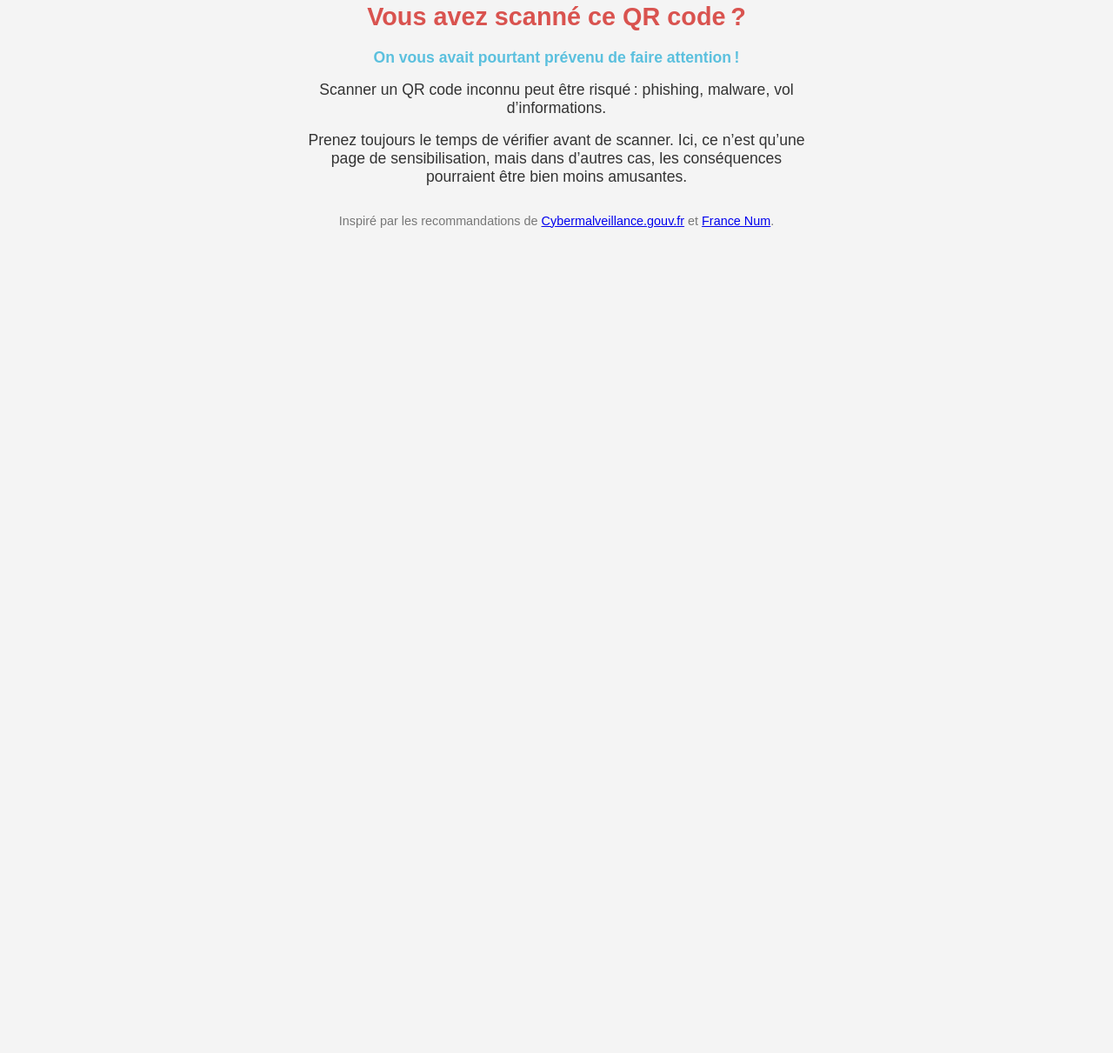
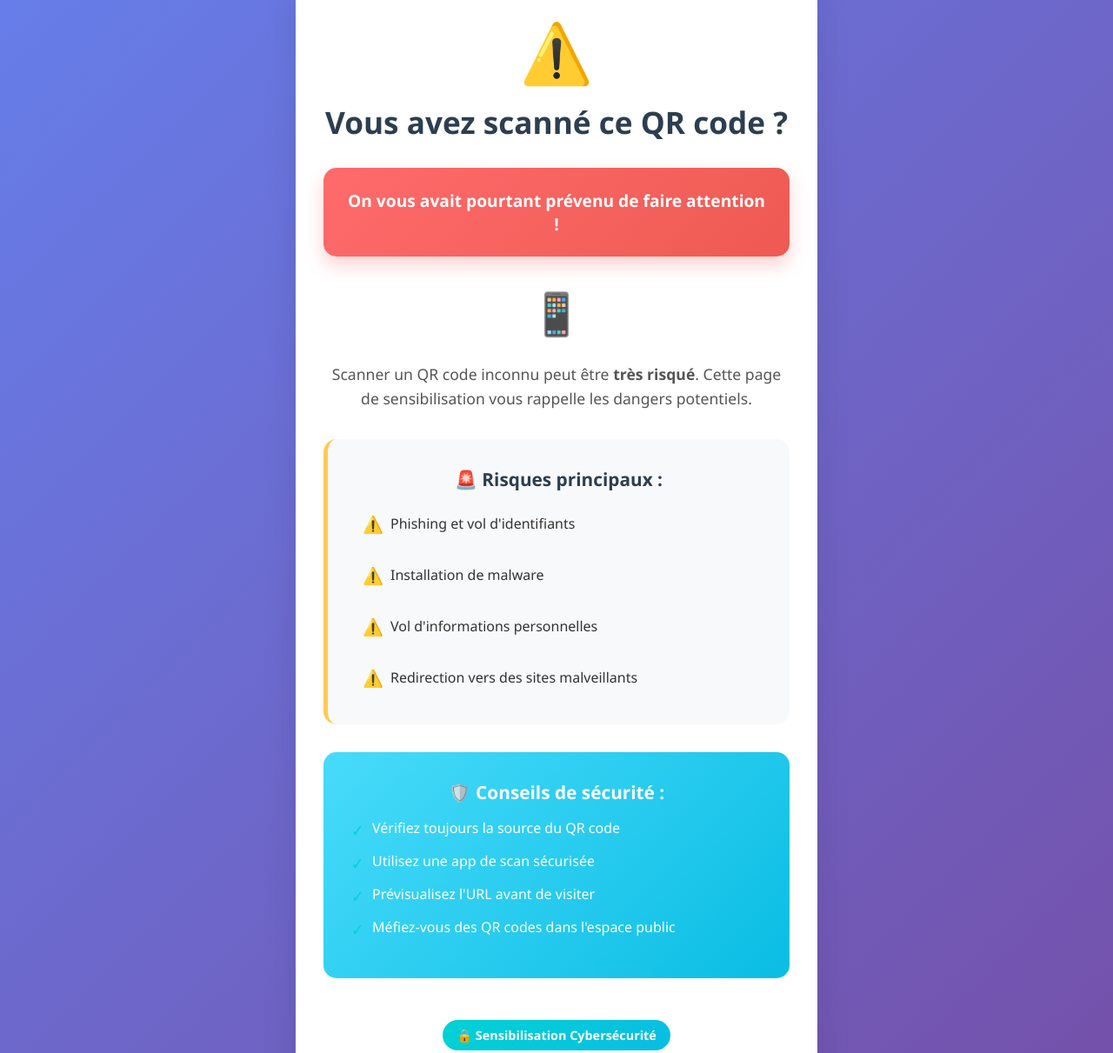
Before and after one commit to matibebeat/attention-qr, a plain HTML site: page index.html in a window 1280 px wide. Shown: the part 48-1259 px from the top of the page at 87% size. Before the commit the page ends 800 px from the top, so only its background shows below. Drawn offline with Linux system fonts and the light colour scheme.

Commit message:
ajout de style

```diff
--- a/index.html
+++ b/index.html
@@ -2,43 +2,252 @@
 <html lang="fr">
 <head>
     <meta charset="UTF-8" />
+    <meta name="viewport" content="width=device-width, initial-scale=1.0" />
     <title>Vous avez scanné ce QR code ?</title>
     <style>
+        * {
+            margin: 0;
+            padding: 0;
+            box-sizing: border-box;
+        }
+
         body {
-      font-family: Arial, sans-serif;
-      background: #f4f4f4;
+            font-family: 'Segoe UI', Tahoma, Geneva, Verdana, sans-serif;
+            background: linear-gradient(135deg, #667eea 0%, #764ba2 100%);
             color: #333;
+            min-height: 100vh;
+            display: flex;
+            align-items: center;
+            justify-content: center;
+            padding: 1rem;
+        }
+
+        .container {
+            background: white;
+            border-radius: 20px;
+            box-shadow: 0 20px 40px rgba(0, 0, 0, 0.1);
+            max-width: 600px;
+            width: 100%;
+            padding: 3rem 2rem;
+            text-align: center;
+            position: relative;
+            overflow: hidden;
+        }
+
+        .container::before {
+            content: '';
+            position: absolute;
+            top: 0;
+            left: 0;
+            right: 0;
+            height: 5px;
+            background: linear-gradient(90deg, #ff6b6b, #feca57, #48dbfb, #ff9ff3);
+        }
+
+        .warning-icon {
+            font-size: 4rem;
+            color: #ff6b6b;
+            margin-bottom: 1rem;
+            animation: pulse 2s infinite;
+        }
+
+        @keyframes pulse {
+            0% { transform: scale(1); }
+            50% { transform: scale(1.05); }
+            100% { transform: scale(1); }
+        }
+
+        h1 {
+            color: #2c3e50;
+            font-size: 2.2rem;
+            font-weight: 700;
+            margin-bottom: 1.5rem;
+            line-height: 1.2;
+        }
+
+        .alert-box {
+            background: linear-gradient(135deg, #ff6b6b, #ee5a52);
+            color: white;
+            padding: 1.5rem;
+            border-radius: 15px;
+            margin: 2rem 0;
+            font-weight: 600;
+            font-size: 1.2rem;
+            box-shadow: 0 10px 20px rgba(255, 107, 107, 0.3);
+        }
+
+        p {
+            font-size: 1.1rem;
+            line-height: 1.6;
+            margin: 1.5rem 0;
+            color: #555;
+        }
+
+        .risk-list {
+            background: #f8f9fa;
+            border-radius: 15px;
             padding: 2rem;
-      text-align: center;
-      max-width: 600px;
-      margin: auto;
+            margin: 2rem 0;
+            border-left: 5px solid #feca57;
         }
+
+        .risk-list h3 {
+            color: #2c3e50;
+            margin-bottom: 1rem;
+            font-size: 1.3rem;
+        }
+
+        .risk-items {
+            display: grid;
+            gap: 1rem;
+            text-align: left;
+        }
+
+        .risk-item {
+            display: flex;
+            align-items: center;
+            gap: 0.5rem;
+            padding: 0.5rem;
+        }
+
+        .risk-item::before {
+            content: '⚠️';
+            font-size: 1.2rem;
+        }
+
+        .tips-section {
+            background: linear-gradient(135deg, #48dbfb, #0abde3);
+            color: white;
+            padding: 2rem;
+            border-radius: 15px;
+            margin: 2rem 0;
+        }
+
+        .tips-section h3 {
+            margin-bottom: 1rem;
+            font-size: 1.3rem;
+        }
+
+        .tip {
+            text-align: left;
+            margin: 1rem 0;
+            padding-left: 1.5rem;
+            position: relative;
+        }
+
+        .tip::before {
+            content: '✓';
+            position: absolute;
+            left: 0;
+            color: #00d2d3;
+            font-weight: bold;
+            font-size: 1.2rem;
+        }
+
+        footer {
+            margin-top: 3rem;
+            padding-top: 2rem;
+            border-top: 2px solid #eee;
+            font-size: 0.9rem;
+            color: #777;
+        }
+
+        footer a {
+            color: #667eea;
+            text-decoration: none;
+            font-weight: 600;
+            transition: color 0.3s ease;
+        }
+
+        footer a:hover {
+            color: #764ba2;
+            text-decoration: underline;
+        }
+
+        .qr-icon {
+            font-size: 3rem;
+            margin: 1rem 0;
+            opacity: 0.7;
+        }
+
+        @media (max-width: 768px) {
+            .container {
+                padding: 2rem 1.5rem;
+                margin: 1rem;
+            }
+
             h1 {
-      color: #d9534f;
                 font-size: 1.8rem;
             }
-    p {
+
+            .alert-box {
                 font-size: 1.1rem;
+                padding: 1.2rem;
+            }
+
+            .warning-icon {
+                font-size: 3rem;
+            }
+        }
+
+        .security-badge {
+            display: inline-block;
+            background: linear-gradient(135deg, #00d2d3, #0abde3);
+            color: white;
+            padding: 0.5rem 1rem;
+            border-radius: 25px;
+            font-size: 0.9rem;
+            font-weight: 600;
             margin: 1rem 0;
-    }
-    .highlight {
-      font-weight: bold;
-      color: #5bc0de;
-    }
-    footer {
-      margin-top: 2rem;
-      font-size: 0.9rem;
-      color: #777;
         }
     </style>
 </head>
 <body>
-  <h1>Vous avez scanné ce QR code ?</h1>
-  <p><span class="highlight">On vous avait pourtant prévenu de faire attention !</span></p>
-  <p>Scanner un QR code inconnu peut être risqué : phishing, malware, vol d’informations.</p>
-  <p>Prenez toujours le temps de vérifier avant de scanner. Ici, ce n’est qu’une page de sensibilisation, mais dans d’autres cas, les conséquences pourraient être bien moins amusantes.</p>
+<div class="container">
+    <div class="warning-icon">⚠️</div>
+
+    <h1>Vous avez scanné ce QR code ?</h1>
+
+    <div class="alert-box">
+        On vous avait pourtant prévenu de faire attention !
+    </div>
+
+    <div class="qr-icon">📱</div>
+
+    <p>Scanner un QR code inconnu peut être <strong>très risqué</strong>. Cette page de sensibilisation vous rappelle les dangers potentiels.</p>
+
+    <div class="risk-list">
+        <h3>🚨 Risques principaux :</h3>
+        <div class="risk-items">
+            <div class="risk-item">Phishing et vol d'identifiants</div>
+            <div class="risk-item">Installation de malware</div>
+            <div class="risk-item">Vol d'informations personnelles</div>
+            <div class="risk-item">Redirection vers des sites malveillants</div>
+        </div>
+    </div>
+
+    <div class="tips-section">
+        <h3>🛡️ Conseils de sécurité :</h3>
+        <div class="tip">Vérifiez toujours la source du QR code</div>
+        <div class="tip">Utilisez une app de scan sécurisée</div>
+        <div class="tip">Prévisualisez l'URL avant de visiter</div>
+        <div class="tip">Méfiez-vous des QR codes dans l'espace public</div>
+    </div>
+
+    <div class="security-badge">
+        🔒 Sensibilisation Cybersécurité
+    </div>
+
+    <p>Ici, ce n'est qu'une page éducative, mais dans d'autres cas, les conséquences pourraient être <strong>bien plus graves</strong>.</p>
+
     <footer>
-    Inspiré par les recommandations de <a href="https://www.cybermalveillance.gouv.fr/" target="_blank">Cybermalveillance.gouv.fr</a> et <a href="https://www.francenum.gouv.fr/" target="_blank">France Num</a>.
+        <p>Inspiré par les recommandations de :</p>
+        <p>
+            <a href="https://www.cybermalveillance.gouv.fr/" target="_blank" rel="noopener">🇫🇷 Cybermalveillance.gouv.fr</a>
+            •
+            <a href="https://www.francenum.gouv.fr/" target="_blank" rel="noopener">France Num</a>
+        </p>
     </footer>
+</div>
 </body>
 </html>
```
Lines whose indentation alone changed are shown as unchanged.
